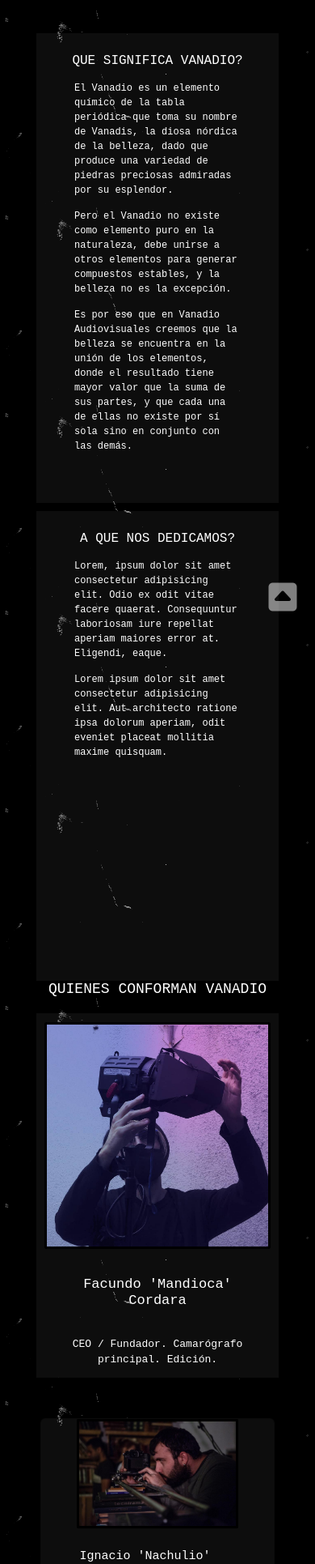
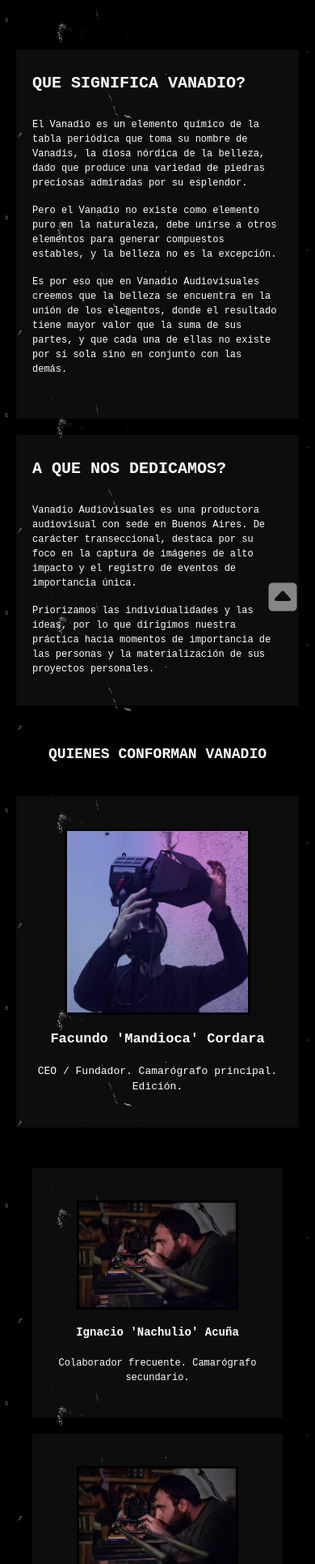
Before and after one commit to lelaneth/VANADIO, a plain HTML site: page pages/about.html in a window 390 px wide. Shown: the part 69-2000 px from the top of the page at 81% size. Drawn offline with nearby package versions, Linux system fonts and the light colour scheme.

Commit message:
full responsive index.html y about.html. Limpiado de css de about

```diff
--- a/css/about.css
+++ b/css/about.css
@@ -32,24 +32,7 @@ header {
     grid-area: header;
 }
 
-.navBarSmall {
-    display: none;
-    text-transform: uppercase;
-    font-family: 'Courier New', Courier, monospace;
-    background-color: #000;
-    text-align: center;
-    vertical-align: top;
-}
-
-.navBarSmall a:hover {
-    color: #27724E;
-    background-color: rgb(27, 27, 27);
-    transition: 1s;
-}
-
-.navbar {
-    --bs-navbar-padding-y: 1rem;
-}
+/* --------------NAVBAR WIDE------------- */
 
 .navBarWide {
     width: 100%;
@@ -76,7 +59,7 @@ header {
     align-items: center;
 }
 
-.navBarWide .CajaNav a {
+.CajaNav a {
     text-decoration: none;
     color: #fff;
     height: 100%;
@@ -87,7 +70,7 @@ header {
     transition: 1s;
 }
 
-.navBarWide .CajaNav a:hover {
+.CajaNav a:hover {
     color: #27724E;
     background-color: rgb(27, 27, 27);
     transition: 1s;
@@ -104,6 +87,29 @@ header {
     transition: 1s;
 }
 
+/* -------------/NAVBAR WIDE------------- */
+/* --------------NAVBAR SMALL------------ */
+
+.navbar {
+    display: none;
+    text-transform: uppercase;
+    font-family: 'Courier New', Courier, monospace;
+    background-color: #000;
+    text-align: center;
+    vertical-align: top;
+}
+
+.navbar a:hover {
+    color: #27724E;
+    background-color: rgb(27, 27, 27);
+    transition: 1s;
+}
+
+.navbar {
+    --bs-navbar-padding-y: 1rem;
+}
+
+/* -------------/NAVBAR SMALL------------ */
 /* ---------------/HEADER---------------- */
 /* -------------------------------------- */
 /* -----------------MAIN----------------- */
@@ -124,18 +130,17 @@ main {
     justify-content: space-evenly;
     align-items: center;
     width: 100%;
-    margin-top: 20px;
+    margin: 40px 0px 40px 0px;
 }
 
 .bloqueIndiv {
-    width: 400px;
+    width: 450px;
     height: 720px;
-    margin-top: 10px;
-    padding: 0px 40px 0px 40px;
+    margin: 10px 20px 10px 20px;
+    padding: 40px 40px 40px 40px;
     background-color: rgba(255, 255, 255, 0.05);
     display: flex;
     flex-flow: column wrap;
-    align-items: center;
     transition: 1s;
 }
 
@@ -146,31 +151,23 @@ main {
 
 .bloqueIndiv h2 {
     font-size: 30px;
+    font-weight: 600;
     text-transform: uppercase;
-    margin-top: 50px;
+    margin: 10px 0px 30px 0px;
 }
 
 .bloqueIndiv p {
-    margin: 7px;
-    padding: 0px;
+    margin-right: 7px;
 }
 
-/* ------------QUE ES VANADIO------------ */
-
-
-
-/* -----------/QUE ES VANADIO------------ */
-/* --------------QUE HACEMOS------------- */
-
-
-
-/* -------------/QUE HACEMOS------------- */
 /* -------------QUIENES SOMOS------------ */
 
 .tituloIntegrantes {
     text-align: center;
     text-transform: uppercase;
     font-size: 40px;
+    font-weight: 700;
+    margin: 5px 0px 5px 0px;
 }
 
 .principal {
@@ -178,19 +175,21 @@ main {
     display: flex;
     flex-flow: row wrap;
     justify-content: center;
+    margin: 40px 0px 40px 0px;
 }
 
 .fundador {
     display: flex;
-    flex-flow: row wrap;
+    flex-flow: column wrap;
     align-items: center;
     justify-content: center;
     background-color: rgba(255, 255, 255, 0.05);
     width: 600px;
-    height: 600px;
-    padding: 0px;
-    margin: 10px 0px 0px 0px;
+    height: auto;
+    margin: 0px 20px 0px 20px;
+    padding: 40px 20px 40px 20px;
     transition: 1s;
+
 }
 
 .fundador:hover {
@@ -202,28 +201,29 @@ main {
     width: 400px;
     border-radius: 1%;
     border: 3px solid #000;
-    padding: 0px;
-    margin: 0px;
 }
 
 .fundador h3 {
     font-size: 24px;
-    padding: 0px;
-    margin: 10px;
+    font-weight: 600;
+    margin: 20px 0px 20px 0px;
+    text-align: center;
 }
 
 .fundador p {
+    font-size: 16px;
     padding: 0px;
     margin: 0px;
+    text-align: center;
 }
 
 .secundario {
     width: 100%;
-    padding: 40px;
     display: flex;
     flex-flow: row wrap;
     justify-content: space-evenly;
     align-items: center;
+    margin: 20px 0px 40px 0px;
 }
 
 .colaborador {
@@ -233,9 +233,9 @@ main {
     justify-content: space-evenly;
     background-color: rgba(255, 255, 255, 0.05);
     width: 500px;
-    height: 500px;
-    padding: 0px;
-    margin: 10px 10px 10px 10px;
+    height: auto;
+    margin: 10px 40px 10px 40px;
+    padding: 40px 20px 40px 20px;
     transition: 1s;
 }
 
@@ -248,26 +248,19 @@ main {
     width: 350px;
     border-radius: 1%;
     border: 3px solid #000;
-    padding: 0px;
 }
 
 .colaborador h4 {
     font-size: 20px;
-    padding: 0px;
-    margin: 10px;
+    font-weight: 600;
+    margin: 20px 0px 20px 0px;
+    text-align: center;
 }
 
 .colaborador p {
+    font-size: 16px;
     padding: 0px;
     margin: 0px;
-    font-size: 15px;
-}
-
-.card-body h4 {
-    text-align: center;
-}
-
-.card-body p {
     text-align: center;
 }
 
@@ -356,15 +349,17 @@ footer .logoFooter a img:hover {
 
 /* -------------MEDIA QUERIES------------ */
 
+@media only screen and (max-width: 979px) {
+
+    .bloqueIndiv {
+        height: auto;
+    }
+}
+
 @media only screen and (max-width: 970px) {
 
     .navBarWide {
         font-size: 15px;
-    }
-
-    .logoNav {
-        width: 50px;
-        margin-right: 20px;
     }
 
     .iconosRedes i {
@@ -386,73 +381,12 @@ footer .logoFooter a img:hover {
         display: contents;
         font-size: 20px;
     }
-
-}
-
-
-@media only screen and (max-width: 700px) {
-
-    .navBar a {
-        margin-left: 20px;
-        line-height: 0px;
-    }
-
 }
 
 @media only screen and (max-width: 620px) {
-    .bloqueIndiv {
-        width: 400px;
-        height: 520px;
-        padding: 0px 40px 0px 40px;
-    }
-
-    .bloqueIndiv h2 {
-        font-size: 25px;
-        margin-top: 25px;
-    }
-
-    .bloqueIndiv p {
-        font-size: 13px;
-    }
 
     .tituloIntegrantes {
         font-size: 25px;
-    }
-
-    .fundador {
-        width: 400px;
-        height: 400px;
-        padding: 0px;
-        margin: 10px 0px 0px 0px;
-    }
-
-    .fundador img {
-        width: 300px;
-    }
-
-    .fundador h3 {
-        font-size: 20px;
-    }
-
-    .fundador p {
-        font-size: 13px;
-    }
-
-    .colaborador {
-        width: 300px;
-        height: 300px;
-    }
-
-    .colaborador img {
-        width: 200px;
-    }
-
-    .colaborador h4 {
-        font-size: 15px;
-    }
-
-    .colaborador p {
-        font-size: 10px;
     }
 
     .iconosRedes i {
@@ -481,32 +415,7 @@ footer .logoFooter a img:hover {
     }
 }
 
-@media only screen and (max-width: 480px) {
-
-    .bloqueIndiv {
-        width: 350px;
-        height: 500px;
-        padding: 0px 40px 0px 40px;
-    }
-
-    .bloqueIndiv h2 {
-        font-size: 20px;
-        margin-top: 25px;
-    }
-
-    .bloqueIndiv p {
-        font-size: 12px;
-
-    }
-
-    .tituloIntegrantes {
-        font-size: 20px;
-    }
-
-    .fundador {
-        width: 350px;
-        height: 450px;
-    }
+@media only screen and (max-width: 510px) {
 
     .fundador img {
         width: 300px;
@@ -517,14 +426,50 @@ footer .logoFooter a img:hover {
     }
 
     .fundador p {
-        width: 80%;
-        text-align: center;
         font-size: 13px;
     }
 
-    .colaborador {
-        width: 300px;
-        height: 300px;
+    .colaborador img {
+        width: 250px;
+    }
+
+    .colaborador h4 {
+        font-size: 15px;
+    }
+
+    .colaborador p {
+        font-size: 12px;
+    }
+}
+
+@media only screen and (max-width: 410px) {
+
+    .bloqueIndiv {
+        padding: 20px 20px 20px 20px;
+    }
+
+    .bloqueIndiv h2 {
+        font-size: 20px;
+    }
+
+    .bloqueIndiv p {
+        font-size: 12px;
+    }
+
+    .tituloIntegrantes {
+        font-size: 18px;
+    }
+
+    .fundador img {
+        width: 230px;
+    }
+
+    .fundador h3 {
+        font-size: 17px;
+    }
+
+    .fundador p {
+        font-size: 13px;
     }
 
     .colaborador img {
@@ -532,71 +477,11 @@ footer .logoFooter a img:hover {
     }
 
     .colaborador h4 {
-        font-size: 15px;
+        font-size: 14px;
     }
 
     .colaborador p {
-        width: 80%;
-        text-align: center;
-        font-size: 10px;
-    }
-}
-
-@media only screen and (max-width: 410px) {
-
-    .bloqueIndiv {
-        width: 300px;
-        height: 580px;
-    }
-
-    .bloqueIndiv h2 {
-        font-size: 16px;
-    }
-
-    .tituloIntegrantes {
-        font-size: 18px;
-    }
-
-    .fundador {
-        width: 300px;
-        height: 450px;
-    }
-
-    .fundador img {
-        width: 280px;
-    }
-
-    .fundador h3 {
-        width: 80%;
-        text-align: center;
-        font-size: 17px;
-    }
-
-    .fundador p {
-        width: 80%;
-        text-align: center;
-        font-size: 13px;
-    }
-
-    .colaborador {
-        width: 300px;
-        height: 300px;
-    }
-
-    .colaborador img {
-        width: 200px;
-    }
-
-    .colaborador h4 {
-        width: 80%;
-        text-align: center;
-        font-size: 15px;
-    }
-
-    .colaborador p {
-        width: 80%;
-        text-align: center;
-        font-size: 10px;
+        font-size: 12px;
     }
 
     .iconosRedes i {
--- a/pages/about.html
+++ b/pages/about.html
@@ -18,9 +18,13 @@
 
 <body>
     <div class="gridContainer">
+
         <!-- ----------------HEADER---------------- -->
 
         <header>
+
+            <!-- ----------------NAVBAR WIDE---------------- -->
+
             <nav class="navBarWide">
                 <div class="CajaNav">
                     <a href="#">Que es VANADIO</a>
@@ -34,9 +38,13 @@
                     <a href="./contacto.html">Contacto</a>
                 </div>
             </nav>
-            <nav class="navbar navBarSmall navbar-expand-sm  navbar-dark">
+
+            <!-- ---------------/NAVBAR WIDE---------------- -->
+            <!-- ---------------NAVBAR SMALL---------------- -->
+
+            <nav class="navbar navBarSmall navbar-expand-sm navbar-dark">
                 <div class="container-fluid">
-                    <a href="#">
+                    <a href="../index.html">
                         <img class="logoNav" src="../media/logo_basic_white.png" alt="Vanadio Logo">
                     </a>
                     <button class="navbar-toggler" type="button" data-bs-toggle="collapse"
@@ -46,28 +54,34 @@
                     <div class="collapse navbar-collapse" id="collapsibleNavbar">
                         <ul class="navbar-nav">
                             <li class="nav-item">
-                                <a class="nav-link" href="./pages/about.html">Que es VANADIO</a>
+                                <a class="nav-link" href="#">Que es VANADIO</a>
                             </li>
                             <li class="nav-item">
-                                <a class="nav-link" href="./pages/reel.html">Reel</a>
+                                <a class="nav-link" href="./reel.html">Reel</a>
                             </li>
                             <li class="nav-item">
-                                <a class="nav-link" href="./pages/proyectos.html">Proyectos</a>
+                                <a class="nav-link" href="./proyectos.html">Proyectos</a>
                             </li>
                             <li class="nav-item">
-                                <a class="nav-link" href="./pages/contacto.html">Contacto</a>
+                                <a class="nav-link" href="./contacto.html">Contacto</a>
                             </li>
                         </ul>
                     </div>
                 </div>
             </nav>
+
+            <!-- ---------------/NAVBAR SMALL--------------- -->
+
         </header>
 
         <!-- ---------------/HEADER---------------- -->
         <!-- -----------------MAIN----------------- -->
-        <!-- ------------QUE ES VANADIO------------ -->
-        <main class="bodyMain">
+
+        <main>
             <div class="bloquesInfo">
+
+                <!-- ------------QUE ES VANADIO------------ -->
+
                 <section class="bloqueIndiv">
                     <h2>Que significa VANADIO?</h2>
                     <p>El Vanadio es un elemento químico de la tabla periódica que toma su nombre de Vanadis, la diosa
@@ -87,21 +101,25 @@
                         de ellas no existe por sí sola sino en conjunto con las demás.</p>
                     </p>
                 </section>
+
                 <!-- -----------/QUE ES VANADIO------------ -->
                 <!-- --------------QUE HACEMOS------------- -->
+
                 <section class="bloqueIndiv">
                     <h2>A que nos dedicamos?</h2>
-                    <p>Lorem, ipsum dolor sit amet consectetur adipisicing elit. Odio ex odit vitae facere quaerat.
-                        Consequuntur
-                        laboriosam iure repellat aperiam maiores error at. Eligendi, eaque.</p>
-                    <p>Lorem ipsum dolor sit amet consectetur adipisicing elit. Aut architecto ratione ipsa dolorum
-                        aperiam,
-                        odit
-                        eveniet placeat mollitia maxime quisquam.</p>
+                    <p>Vanadio Audiovisuales es una productora audiovisual con sede en Buenos Aires. De carácter
+                        transeccional, destaca por su foco en la captura de imágenes de alto impacto y el registro de
+                        eventos de importancia única.</p>
+                    <p>Priorizamos las individualidades y las ideas, por lo que dirigimos nuestra práctica hacia
+                        momentos de importancia de las personas y la materialización de sus proyectos personales.</p>
                 </section>
+
+                <!-- -------------/QUE HACEMOS------------- -->
+
             </div>
-            <!-- -------------/QUE HACEMOS------------- -->
+
             <!-- -------------QUIENES SOMOS------------ -->
+
             <h2 class="tituloIntegrantes">Quienes conforman VANADIO</h2>
             <div class="principal">
                 <section class="fundador">
@@ -111,32 +129,6 @@
                 </section>
             </div>
             <div class="secundario">
-                <div class="card colaborador" style="width:400px">
-                    <img class="card-img-top" src="../media/nacho.jpg" alt="Card image">
-                    <div class="card-body">
-                        <h4 class="card-title">Ignacio 'Nachulio' Acuña</h4>
-                        <p class="card-text">Colaborador frecuente. Camarógrafo secundario.</p>
-                    </div>
-                </div>
-                <div class="card colaborador" style="width:400px">
-                    <img class="card-img-top" src="../media/nacho.jpg" alt="Card image">
-                    <div class="card-body">
-                        <h4 class="card-title">Ignacio 'Nachulio' Acuña</h4>
-                        <p class="card-text">Colaborador frecuente. Camarógrafo secundario.</p>
-                    </div>
-                </div>
-                <div class="card colaborador" style="width:400px">
-                    <img class="card-img-top" src="../media/nacho.jpg" alt="Card image">
-                    <div class="card-body">
-                        <h4 class="card-title">Ignacio 'Nachulio' Acuña</h4>
-                        <p class="card-text">Colaborador frecuente. Camarógrafo secundario.</p>
-                    </div>
-                </div>
-<!--                 <section class="colaborador">
-                    <img src="../media/nacho.jpg" alt="Foto Colaborador 3">
-                    <h4>Ignacio 'Nachulio' Acuña </h4>
-                    <p>Colaborador frecuente. Camarógrafo secundario.</p>
-                </section>
                 <section class="colaborador">
                     <img src="../media/nacho.jpg" alt="Foto Colaborador 1">
                     <h4>Ignacio 'Nachulio' Acuña </h4>
@@ -146,10 +138,16 @@
                     <img src="../media/nacho.jpg" alt="Foto Colaborador 2">
                     <h4>Ignacio 'Nachulio' Acuña </h4>
                     <p>Colaborador frecuente. Camarógrafo secundario. </p>
-                </section> -->
+                </section>
+                <section class="colaborador">
+                    <img src="../media/nacho.jpg" alt="Foto Colaborador 3">
+                    <h4>Ignacio 'Nachulio' Acuña </h4>
+                    <p>Colaborador frecuente. Camarógrafo secundario.</p>
+                </section>
             </div>
 
             <!-- ------------/QUIENES SOMOS------------ -->
+
         </main>
 
         <!-- ----------------/MAIN----------------- -->
```
Also changed, not shown: css/index.css (+26 -34 lines), index.html (+12 -2 lines).
